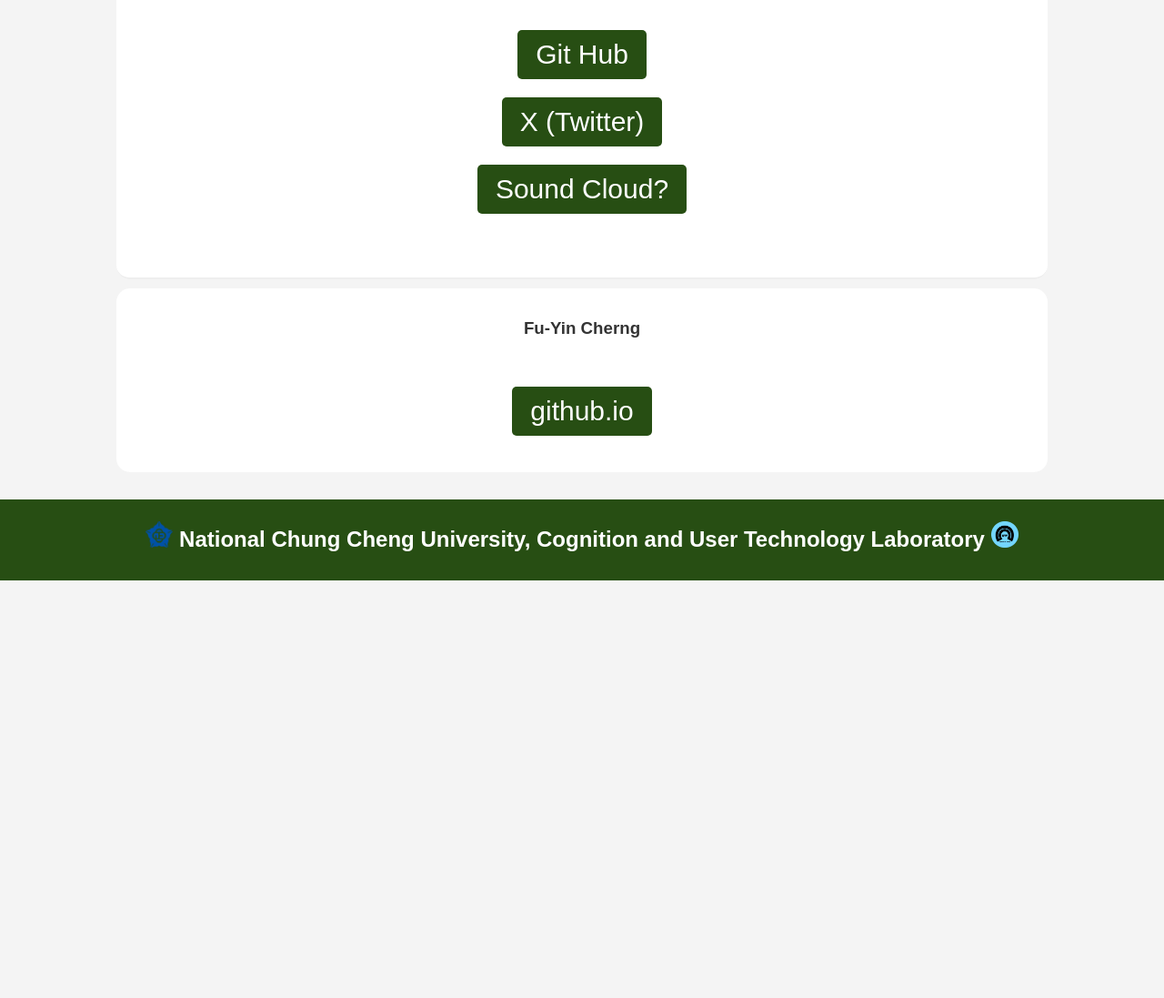
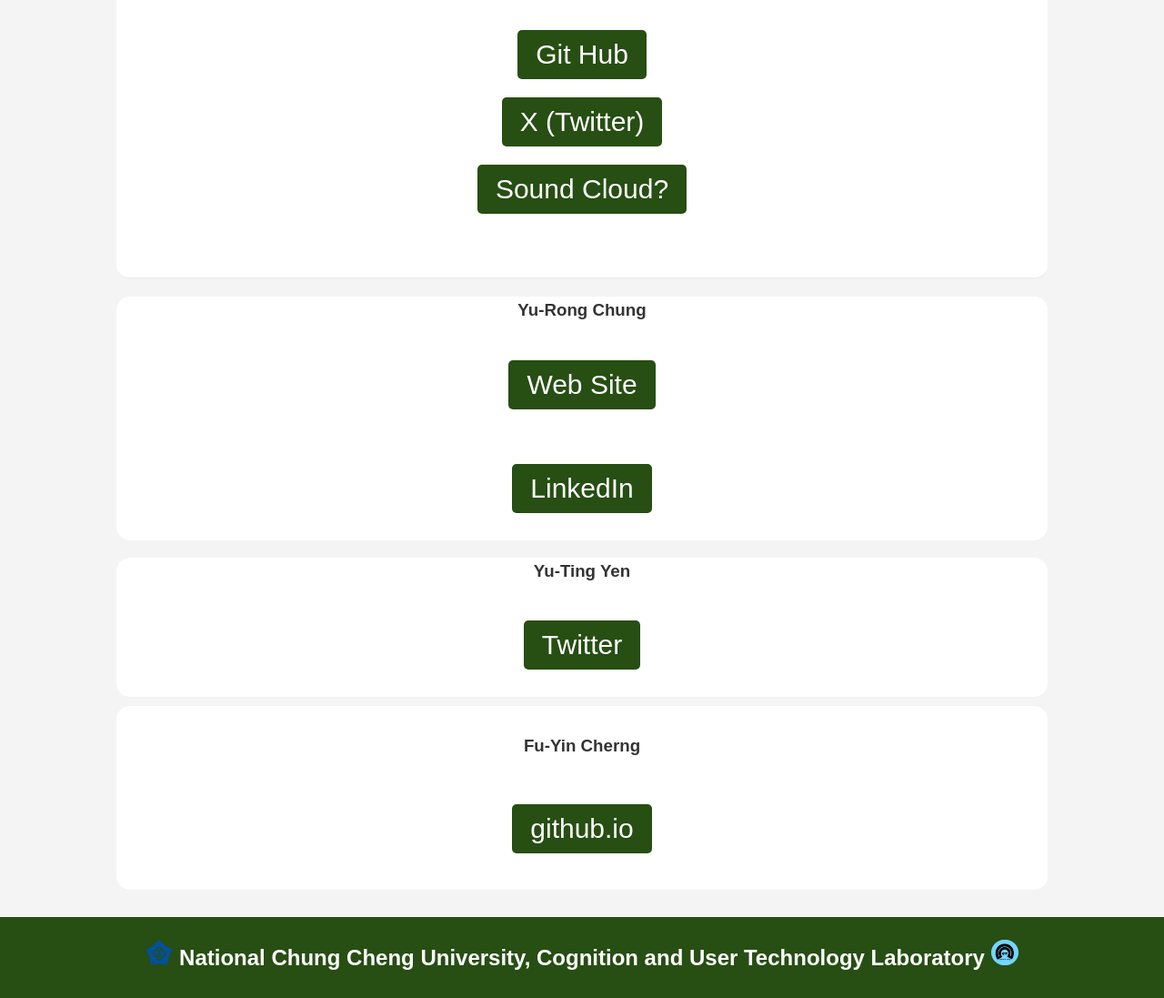
Before and after one commit to 2ndHG/CHI24LBW4784, a plain HTML site: page index.html in a window 1280 px wide. Shown: the part 1576-2673 px from the top of the page at 91% size. Before the commit the page ends 2214 px from the top, so only its background shows below. Drawn offline with Linux system fonts and the light colour scheme.

Commit message:
20240506 Personal Info Update
Personal Info Update

```diff
--- a/index.html
+++ b/index.html
@@ -48,6 +48,29 @@
 
             </section>
         </section>
+
+        <section id="author">
+                <div class="footer-content">
+                    <h3>Yu-Rong Chung</h3>
+                    <section id="actions">
+                        <button class="btn btn-success" onclick=" window.open('https:\/\/sites.google.com/view/yu-jung-chung/home')">Web Site</button>
+                    </section>
+                    <section id="actions">
+                        <button class="btn btn-success" onclick=" window.open('https:\/\/www.linkedin.com/in/yu-jung-chung')">LinkedIn</button>
+                    </section>
+                </div>
+        </section>
+
+        <section id="author">
+                <div class="footer-content">
+                    <h3>Yu-Ting Yen</h3>
+                    <section id="actions">
+                        <button class="btn btn-success" onclick=" window.open('https:\/\/x.com/YTYen_?t=gP0isx79D4IIocIFY1cmpA&s=09')">Twitter</button>
+                    </section>
+                </div>
+        </section>
+
+
         <section id="author">
             <section id="information">
                 <h3>Fu-Yin Cherng</h3>
--- a/styles.css
+++ b/styles.css
@@ -136,7 +136,3 @@ footer {
 .footer-bottom a {
     color: #4b862e;
 }
-
-#footer {
-    background: #4b862e;
-}
```
